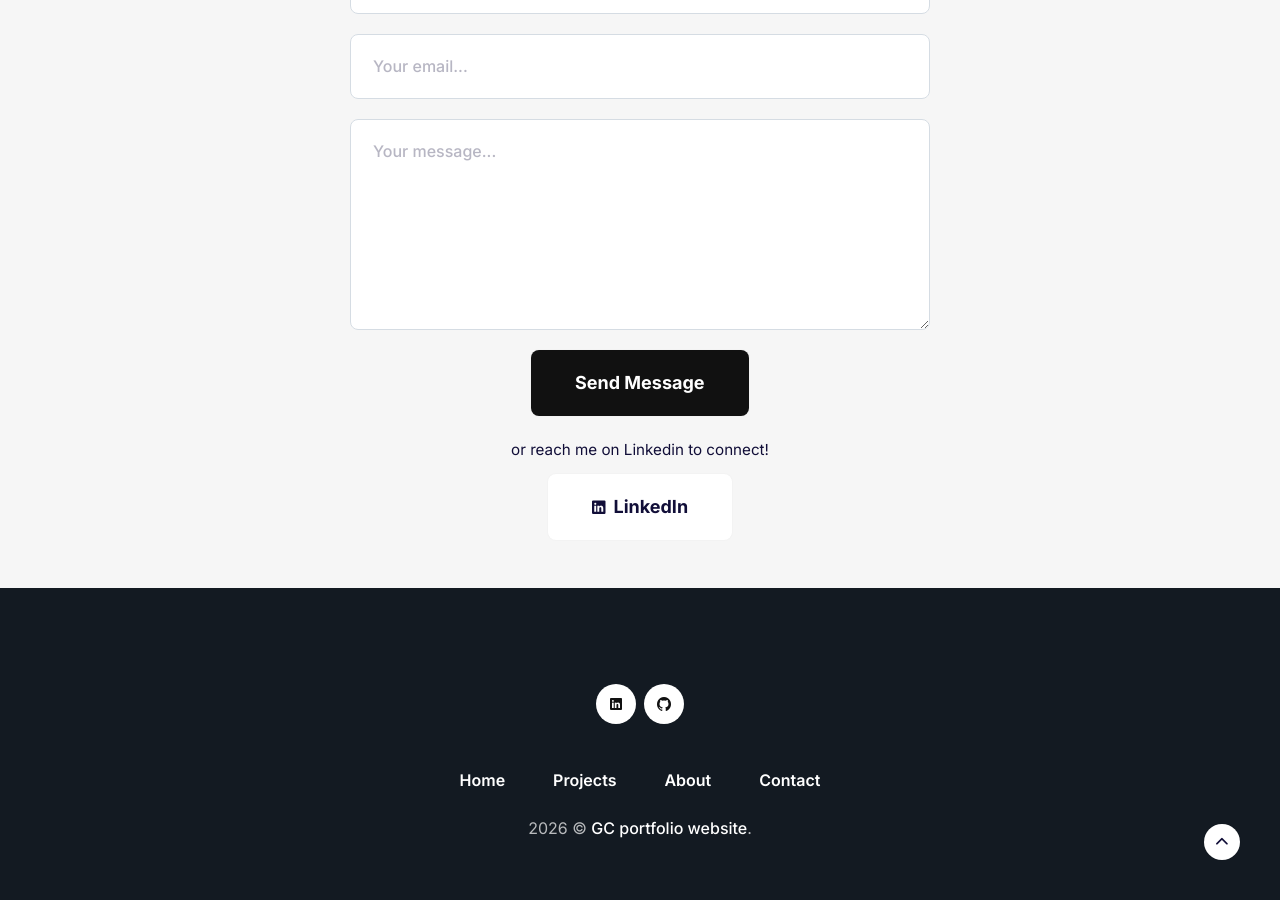
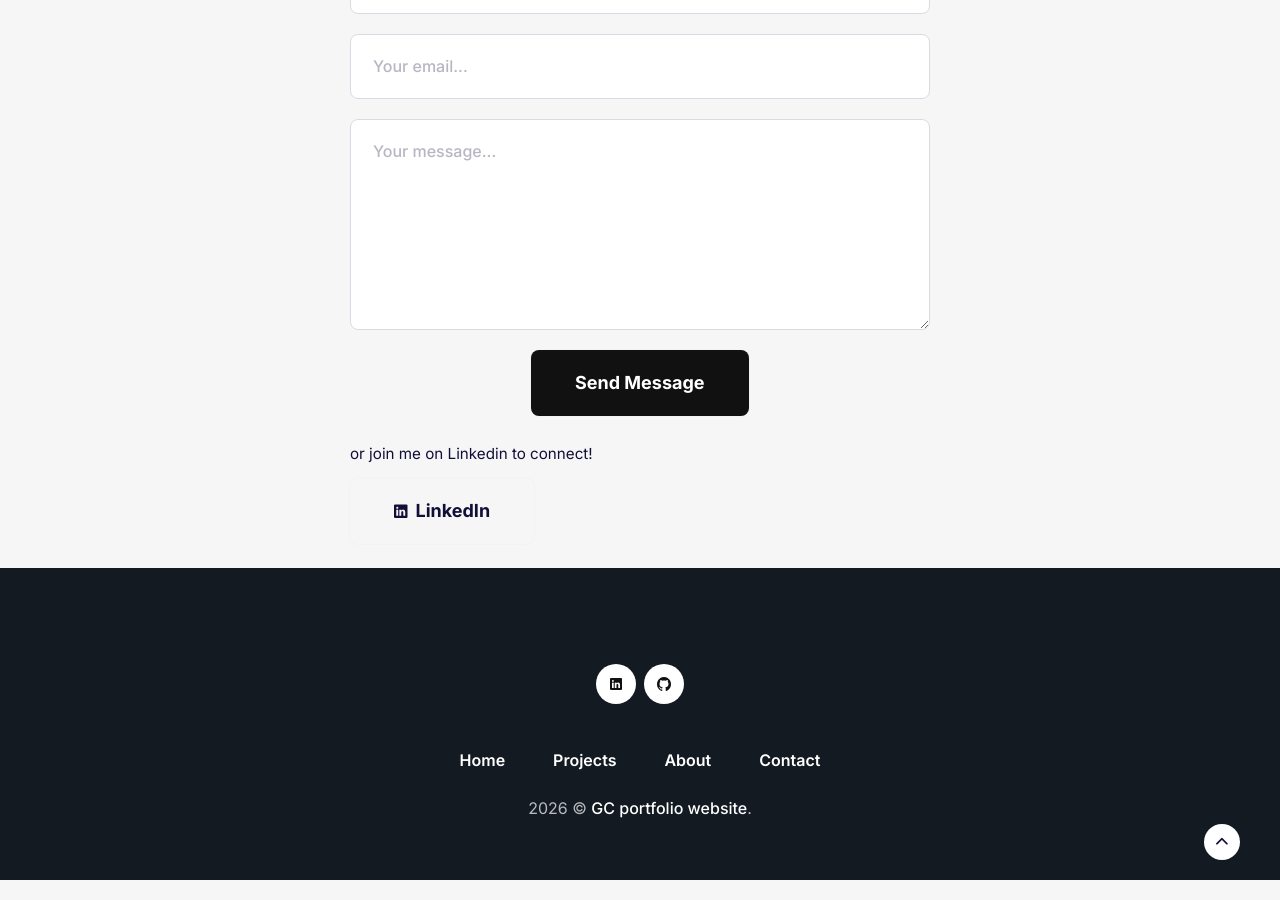
Before and after one commit to gcasarin/gcasarin.github.io, a Jekyll site: the page built from index.html, in a window 1280 px wide and 900 px high, scrolled down 2190 px. Built offline with Jekyll 4.4.1, drawn with Linux system fonts in a browser that asks for light colours.

Commit message:
Modify LinkedIn section in contact form
Updated LinkedIn text and link in contact form.

```diff
--- a/_includes/section-contact-form.html
+++ b/_includes/section-contact-form.html
@@ -28,11 +28,13 @@
               </div>
               <div class="c-contact-form__form-group c-contact-form__form-group--button">
                 <button class="c-button c-button--primary c-button--large" type="submit">{{ site.data.settings.contact_form__settings.form_button_text }}</button>
+              </div>
+            </form>
 
             <div class="c-contact-form__linkedin-box">
-                  <p class="c-contact-form__linkedin-text">or reach me on Linkedin to connect!</p>
-                  <a class="c-button c-button--secondary c-button--large c-contact-form__linkedin-btn"
-                     href="https://www.linkedin.com/in/tuo-profilo/"
+              <p class="c-contact-form__linkedin-text">or join me on Linkedin to connect!</p>
+              <a class="c-button c-button--large c-contact-form__linkedin-btn"
+                 href="https://www.linkedin.com/in/gabriele-casarin06/"
                  target="_blank"
                  rel="noopener noreferrer">
                 <i class="ion ion-logo-linkedin" aria-hidden="true"></i>
@@ -40,8 +42,6 @@
               </a>
             </div>
           </div>
-            </form>
-          </div>
 
         </div>
       </div>
```
Lines whose indentation alone changed are shown as unchanged.
